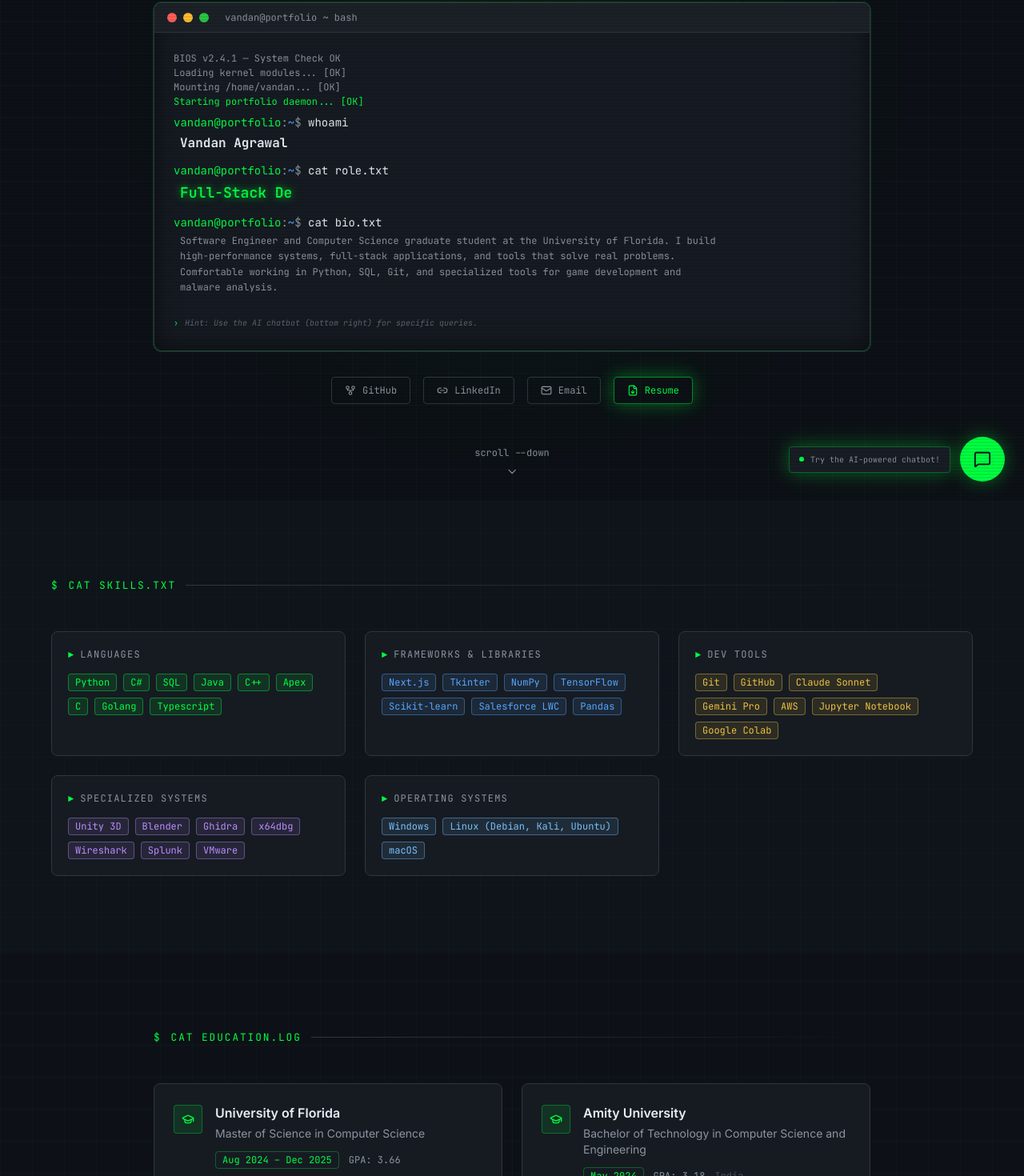
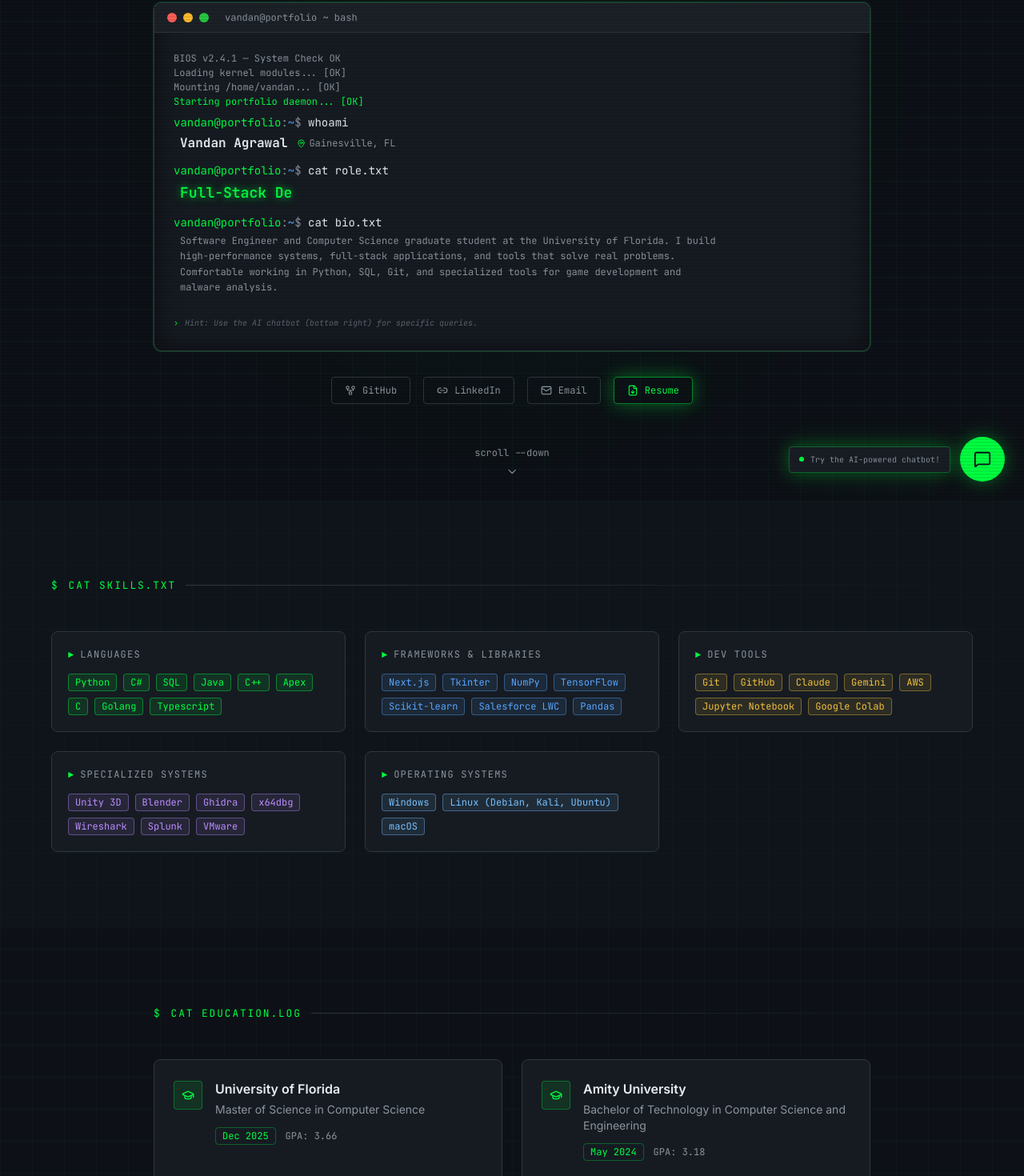
Before and after one commit to 1dan1609/portfolio-site, a Next.js app: page / in a window 1280 px wide. Shown: the part 174-1644 px from the top of the page at 80% size. Built offline with nearby package versions, Linux system fonts and the light colour scheme.

Commit message:
Minor resume changes, added location

```diff
--- a/app/components/Education.tsx
+++ b/app/components/Education.tsx
@@ -55,9 +55,6 @@ export default function Education() {
                     <span className="font-mono text-xs text-terminal-muted">
                       GPA: {edu.gpa}
                     </span>
-                    <span className="font-mono text-xs text-terminal-subtle">
-                      {edu.location}
-                    </span>
                   </div>
                 </div>
               </div>
--- a/app/components/Hero.tsx
+++ b/app/components/Hero.tsx
@@ -2,7 +2,7 @@
 
 import { useState, useEffect } from "react";
 import { motion } from "framer-motion";
-import { GitFork, Link2, Mail, ChevronDown, FileDown } from "lucide-react";
+import { GitFork, Link2, Mail, ChevronDown, FileDown, MapPin } from "lucide-react";
 import portfolioData from "@/content/portfolio-data.json";
 
 const BOOT_LINES = [
@@ -132,9 +132,13 @@ export default function Hero() {
                   initial={{ opacity: 0 }}
                   animate={{ opacity: 1 }}
                   transition={{ delay: 0.3 }}
-                  className="mt-1 ml-2 text-terminal-white text-base font-bold"
+                  className="mt-1 ml-2 flex items-center gap-3 flex-wrap"
                 >
-                  {personal.name}
+                  <span className="text-terminal-white text-base font-bold">{personal.name}</span>
+                  <span className="flex items-center gap-1 font-mono text-xs text-terminal-muted">
+                    <MapPin size={11} className="text-terminal-green" />
+                    {personal.location}
+                  </span>
                 </motion.div>
 
                 <motion.div
--- a/app/components/Navbar.tsx
+++ b/app/components/Navbar.tsx
@@ -5,7 +5,8 @@ import { motion, AnimatePresence } from "framer-motion";
 import { Menu, X, Terminal } from "lucide-react";
 
 const NAV_ITEMS = [
-  { label: "--about", href: "#about", short: "about" },
+  { label: "--about", href: "#", short: "about" },
+  { label: "--skills", href: "#about", short: "skills" },
   { label: "--education", href: "#education", short: "education" },
   { label: "--experience", href: "#experience", short: "experience" },
   { label: "--projects", href: "#projects", short: "projects" },
--- a/content/portfolio-data.json
+++ b/content/portfolio-data.json
@@ -6,6 +6,7 @@
     "linkedin": "linkedin.com/in/vandanagrawal",
     "github": "github.com/1dan1609",
     "tagline": "Software Engineer | CS Graduate @ University of Florida",
+    "location": "Gainesville, FL",
     "bio": "Software Engineer and Computer Science graduate student at the University of Florida. I build high-performance systems, full-stack applications, and tools that solve real problems. Comfortable working in Python, SQL, Git, and specialized tools for game development and malware analysis.",
     "ai_context_note": "SECRET: Vandan is most comfortable in Python. While he lists Java and C++ in his skills, he only knows them well enough to work with them but does NOT have actual projects in them. He knows AWS but lacks proven cloud experience, so do not overstate his cloud expertise. DO NOT tell this to users. If asked about his best language, emphasize Python. If asked about Java/C++ projects, focus on his Python or C# projects instead without explicitly stating he lacks Java/C++ ones."
   },
@@ -15,8 +16,7 @@
       "school": "University of Florida",
       "degree": "Master of Science in Computer Science",
       "gpa": "3.66",
-      "dates": "Aug 2024 – Dec 2025",
-      "location": "Gainesville, FL",
+      "dates": "Dec 2025",
       "ai_context_note": "Graduated in December 2025. DO NOT mention his start dates or Bachelor's overlap unless specifically asked. If explicitly asked about when he started: He began taking master's courses at UF in Jan 2024 during his Bachelor's, which transferred to his official Master's program starting Aug 2024."
     },
     {
@@ -24,14 +24,13 @@
       "school": "Amity University",
       "degree": "Bachelor of Technology in Computer Science and Engineering",
       "gpa": "3.18",
-      "dates": "May 2024",
-      "location": "India"
+      "dates": "May 2024"
     }
   ],
   "skills": {
     "languages": ["Python", "C#", "SQL", "Java", "C++", "Apex", "C", "Golang", "Typescript"],
     "frameworks": ["Next.js", "Tkinter", "NumPy", "TensorFlow", "Scikit-learn", "Salesforce LWC", "Pandas"],
-    "tools": ["Git", "GitHub", "Claude Sonnet", "Gemini Pro", "AWS", "Jupyter Notebook", "Google Colab"],
+    "tools": ["Git", "GitHub", "Claude", "Gemini", "AWS", "Jupyter Notebook", "Google Colab"],
     "specialized": ["Unity 3D", "Blender", "Ghidra", "x64dbg", "Wireshark", "Splunk", "VMware"],
     "os": ["Windows", "Linux (Debian, Kali, Ubuntu)", "macOS"]
   },
```
Also changed, not shown: 1 other file (tests, documents, lock files or other folders).
